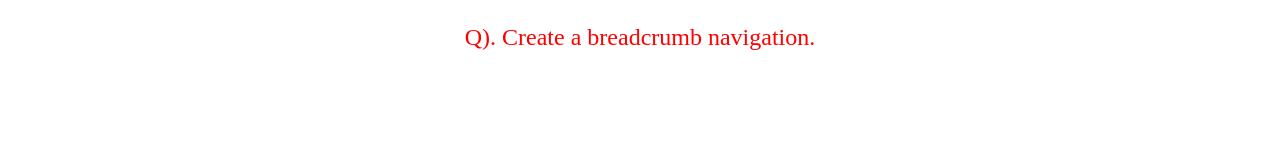
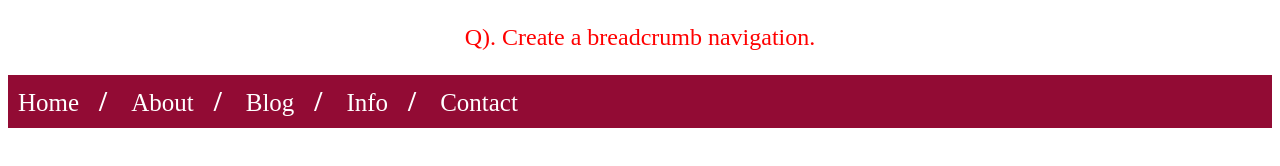
Before and after one commit to utpanna-pradhan/HTML-coding-practice, a plain HTML site: page Intermediate/i29.html in a window 1280 px wide. Drawn offline with Linux system fonts and the light colour scheme.

Commit message:
added intermediate questions

```diff
--- a/Intermediate/i29.html
+++ b/Intermediate/i29.html
@@ -4,10 +4,44 @@
     <meta charset="UTF-8">
     <meta name="viewport" content="width=device-width, initial-scale=1.0">
     <title>Document</title>
+    <style>
+        nav{
+             background-color: rgb(146, 11, 52);
+        }
+        ul{
+            padding: 10px;
+        }
+        ul li{
+            display: inline-block;
+            /* padding: 0px 25px; */
+            font-size: 25px;
+
+        }
+        a{
+            color: rgb(255, 255, 255);
+            text-decoration: none;
+        }
+         li:not(:last-child)::after{
+            content: "/";
+            padding: 0px 20px;
+           color: white;
+            font-size: 29px;
+            font-weight: bolder;
+         }
+    </style>
 </head>
 <body>
      <p style="font-size: 24px; color: red; text-align: center">
       Q). Create a breadcrumb navigation.
     </p>
+    <nav class="breadcrumb">
+        <ul>
+            <li><a href="#home">Home</a></li>
+            <li><a href="#about">About</a></li>
+            <li><a href="#blog">Blog</a></li>
+            <li><a href="#info">Info</a></li>
+            <li><a href="#contact">Contact</a></li>
+        </ul>
+    </nav>
 </body>
 </html>
```
Also changed, not shown: Intermediate/i28.html (+18 -1 lines).
